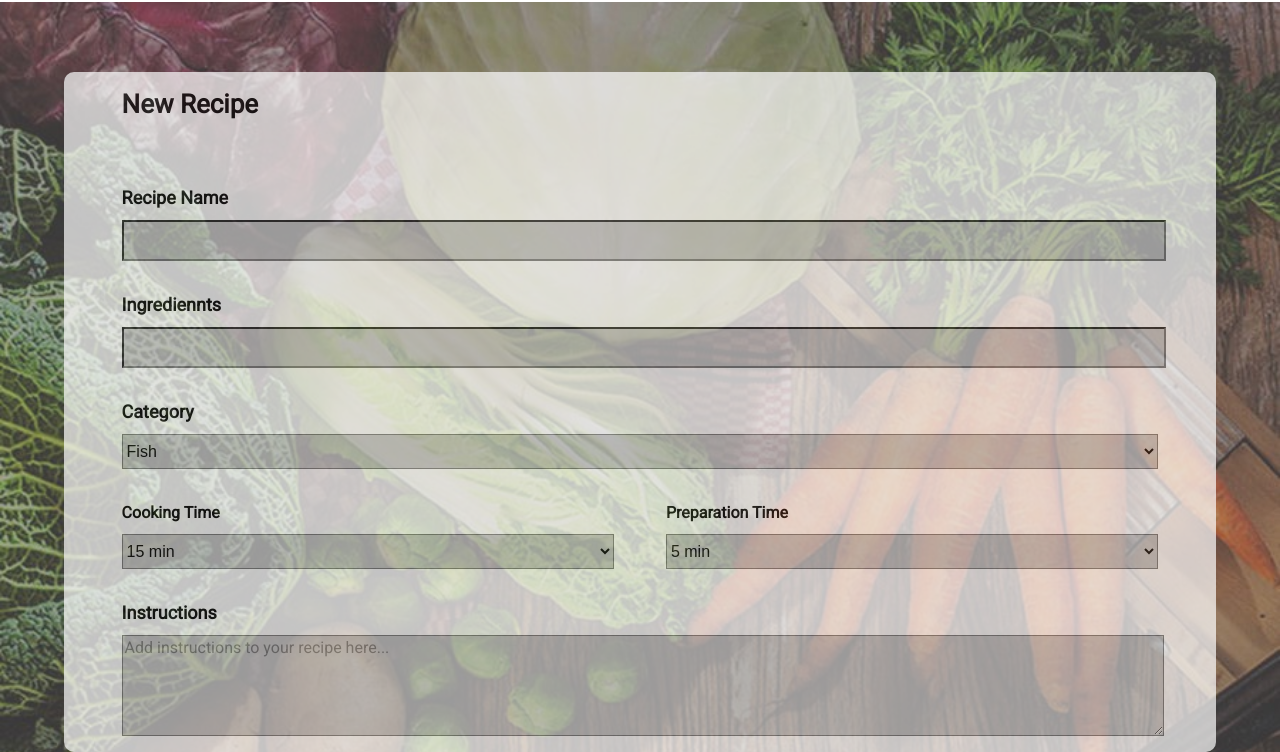
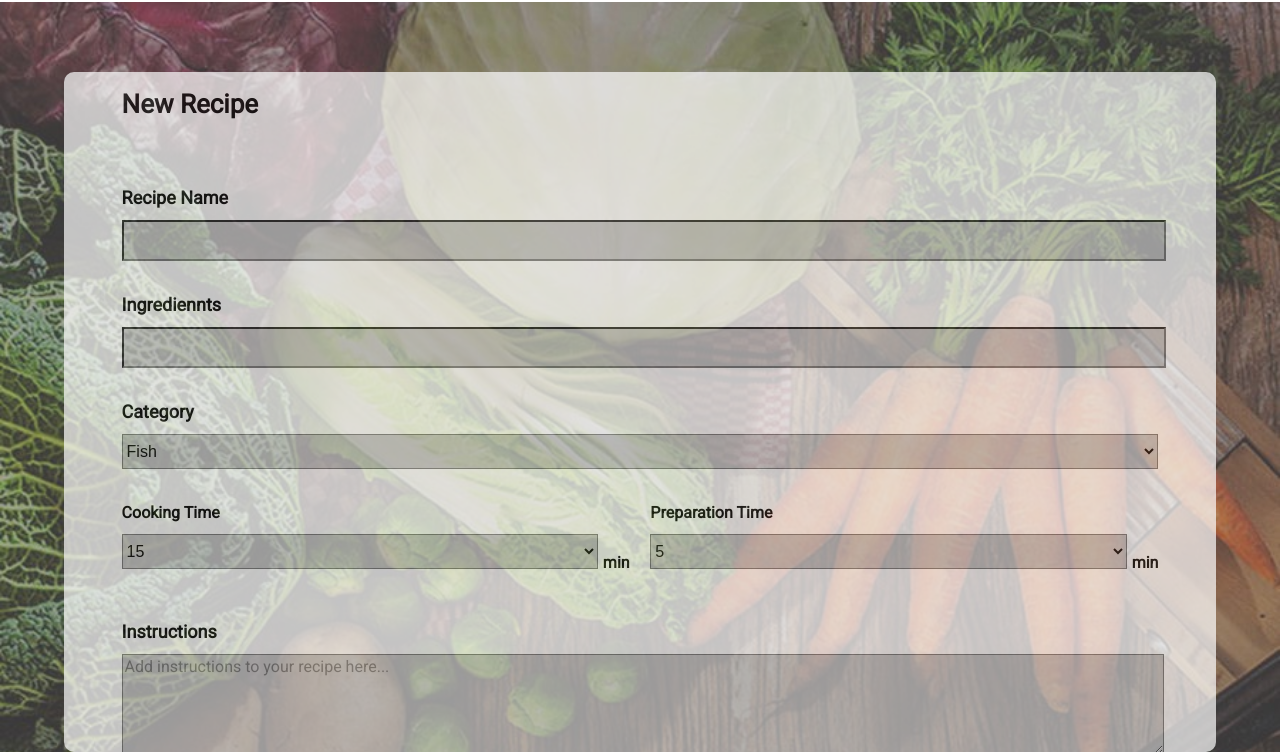
Before and after one commit to ruethxx/easyrecipe, a plain HTML site: page add/index.html in a window 1280 px wide. Shown: the part 48-800 px from the top of the page. Drawn offline with Linux system fonts and the light colour scheme; a web font is replaced by a local one.

Commit message:
small changes

```diff
--- a/add/css/style.css
+++ b/add/css/style.css
@@ -122,13 +122,14 @@ a {
 }
 
 .recipe_input .times #input_cookingtime {
-    margin-right: 5%;
     width: 50%;
+    margin-right: 0px;
 }
 
 .recipe_input .times #input_preptime {
     width: 50%;
-    float: none;
+    margin-right: 0px;
+    margin-left: 2%;
 }
 #instr , #notes  {
     font-family: 'Roboto', sans-serif;
@@ -174,3 +175,7 @@ input[type="submit"] {
     opacity: 1;
     border-radius: 14px;
 }
+.min {
+    margin-left: 5px;
+    margin-top: 50px;
+}
--- a/add/index.html
+++ b/add/index.html
@@ -69,32 +69,35 @@
      <div class="times">
 			  <div id="input_cookingtime">
 				<label for="cooking_time" class="form_style">
-				<h3 class="label">Cooking Time</h3>
+				<h3 class="label width">Cooking Time</h3>
 				</label><br>
 				<select id="cooking_time" name="cooking_time" class="input_field">
-				  <option value="15">15 min</option>
-				  <option value="30">30 min</option>
-				  <option value="45">45 min</option>
-				  <option value="60">60 min</option>
-				  <option value="75">75 min</option>
-				  <option value="90">90 min</option>
+				  <option value="15">15</option>
+				  <option value="30">30</option>
+				  <option value="45">45</option>
+				  <option value="60">60</option>
+				  <option value="75">75</option>
+				  <option value="90">90</option>
 				  </select>
 			  </div>
+		 <div class="min"><h3>min</h3></div>
 						<br>
 					<div id="input_preptime">
 					  <label for="prep_time" class="form_style">
-					  <h3 class="label">Preparation Time</h3>
+					  <h3 class="label width">Preparation Time</h3>
 					  </label><br>
 					  <select id="prep_time" name="prep_time" class="input_field">
-						<option value="5">5 min</option>
-						<option value="10">10 min</option>
-						<option value="15">15 min</option>
-						<option value="30">30 min</option>
-						<option value="45">45 min</option>
-						<option value="60">60 min</option>
+						<option value="5">5</option>
+						<option value="10">10</option>
+						<option value="15">15</option>
+						<option value="30">30</option>
+						<option value="45">45</option>
+						<option value="60">60</option>
 					  </select>
 					</div>
+		 <div class="min"><h3>min</h3></div>
 	  </div>
+
           <br>
 	<div id="input_instructions">
             <label for="instr" class="form_style">
```
